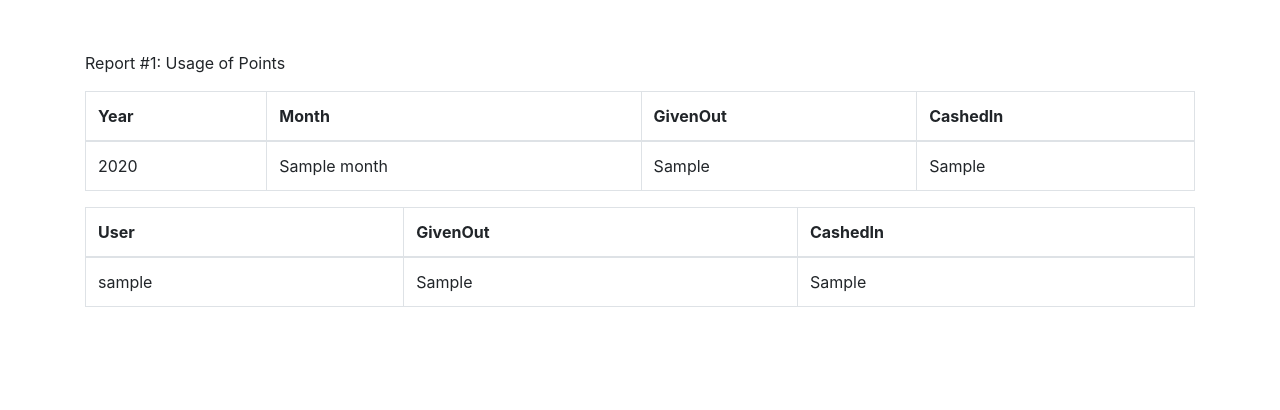
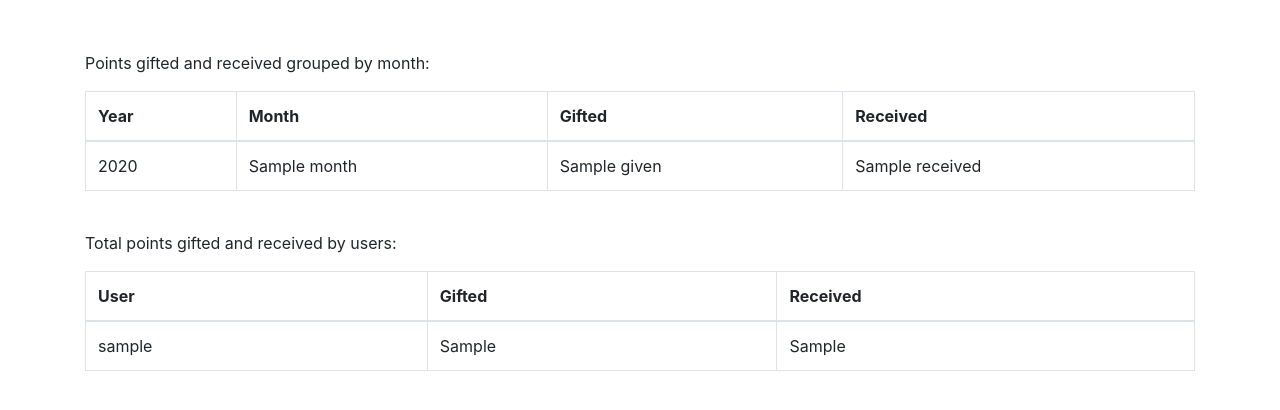
Before and after one commit to abhi-vik/mis281n-proj, a Flask app: template templates/report_one.html in a window 1280 px wide. Shown: the part 58-468 px from the top of the page. Run offline with Flask 2, Linux system fonts and the light colour scheme; the template is opened without the code that fills it: most values are stand-ins (such as "Sample title", 1, 10 or a date in 2020); some libraries are stand-ins or nearby versions.

Commit message:
change report one template

```diff
--- a/model.py
+++ b/model.py
@@ -132,7 +132,7 @@ def gift(giver_id, receiver_username, amount, message):
     if amount > receiver.giftable.balance:
         raise ValueError('The user cannot gift that amount.')
 
-    db.session.execute('''CALL giftpoints({giver_id}, {receiver.id}, {amount}, '{message}');''')
+    db.session.execute(f'''CALL giftpoints({giver_id}, {receiver.id}, {amount}, '{message}');''')
     db.session.commit()
 
 
--- a/templates/report_one.html
+++ b/templates/report_one.html
@@ -2,35 +2,38 @@
 
 {% block content %}
 
-<p>Report #1: Usage of Points</p>
+<p>Points gifted and received grouped by month:</p>
 
 <table class="table table-bordered">
     <thead>
     <tr>
         <th scope="col">Year</th>
         <th scope="col">Month</th>
-        <th scope="col">GivenOut</th>
-        <th scope="col">CashedIn</th>
+        <th scope="col">Gifted</th>
+        <th scope="col">Received</th>
     </tr>
     </thead>
     <tbody>
     {% for report in data[0] %}
     <tr>
-        <td>{{ report.YEAR }}</td>
-        <td>{{ report.MONTH }}</td>
-        <td>{{ report.MONTH_GIVEN_OUT }}</td>
-        <td>{{ report.MONTH_CASHED_IN }}</td>
+        <td>{{ report.year }}</td>
+        <td>{{ report.month }}</td>
+        <td>{{ report.given }}</td>
+        <td>{{ report.received }}</td>
     </tr>
     {% endfor %}
     </tbody>
 </table>
 
+<br/>
+<p>Total points gifted and received by users:</p>
+
 <table class="table table-bordered">
     <thead>
     <tr>
         <th scope="col">User</th>
-        <th scope="col">GivenOut</th>
-        <th scope="col">CashedIn</th>
+        <th scope="col">Gifted</th>
+        <th scope="col">Received</th>
     </tr>
     </thead>
     <tbody>
```
